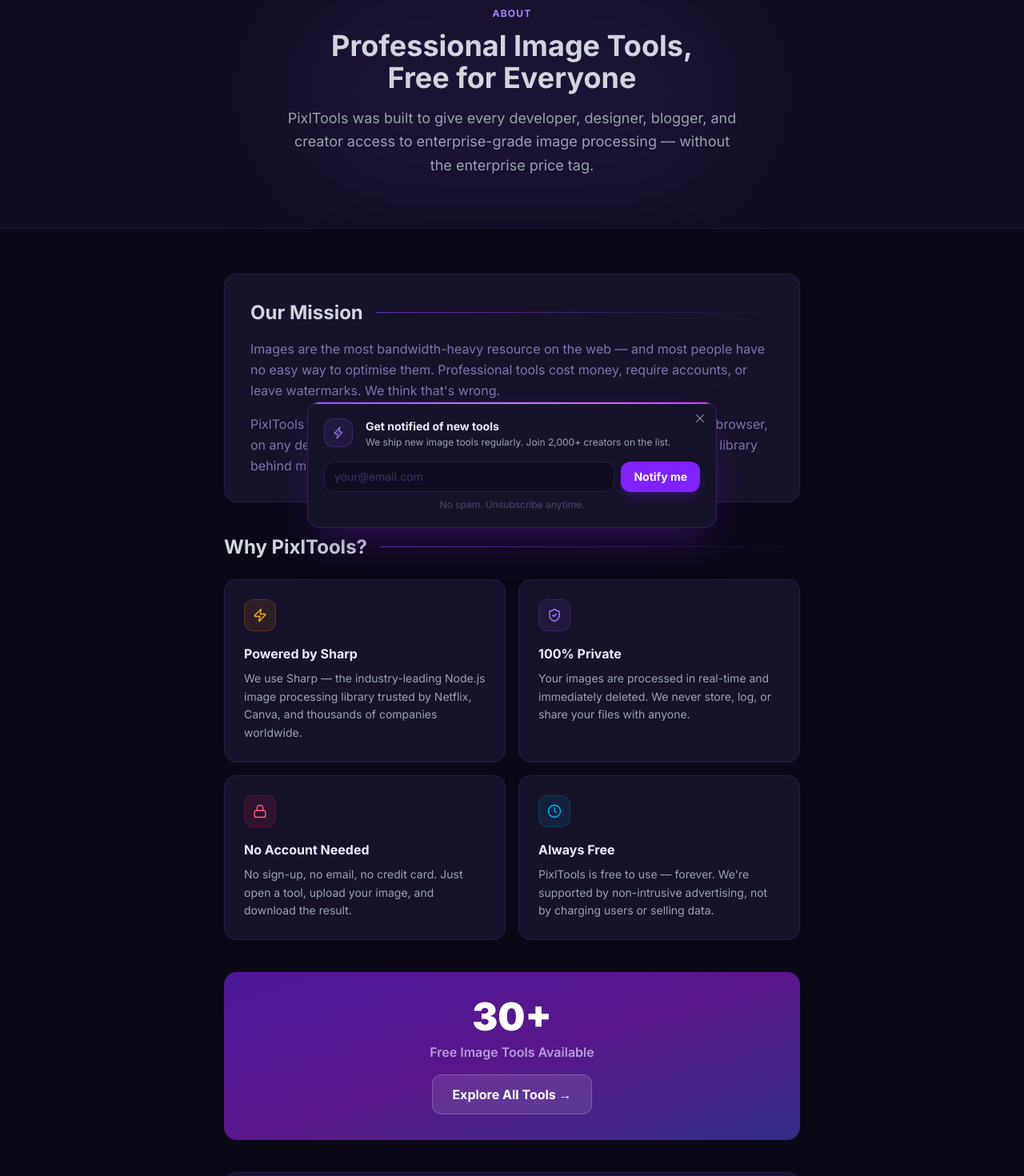
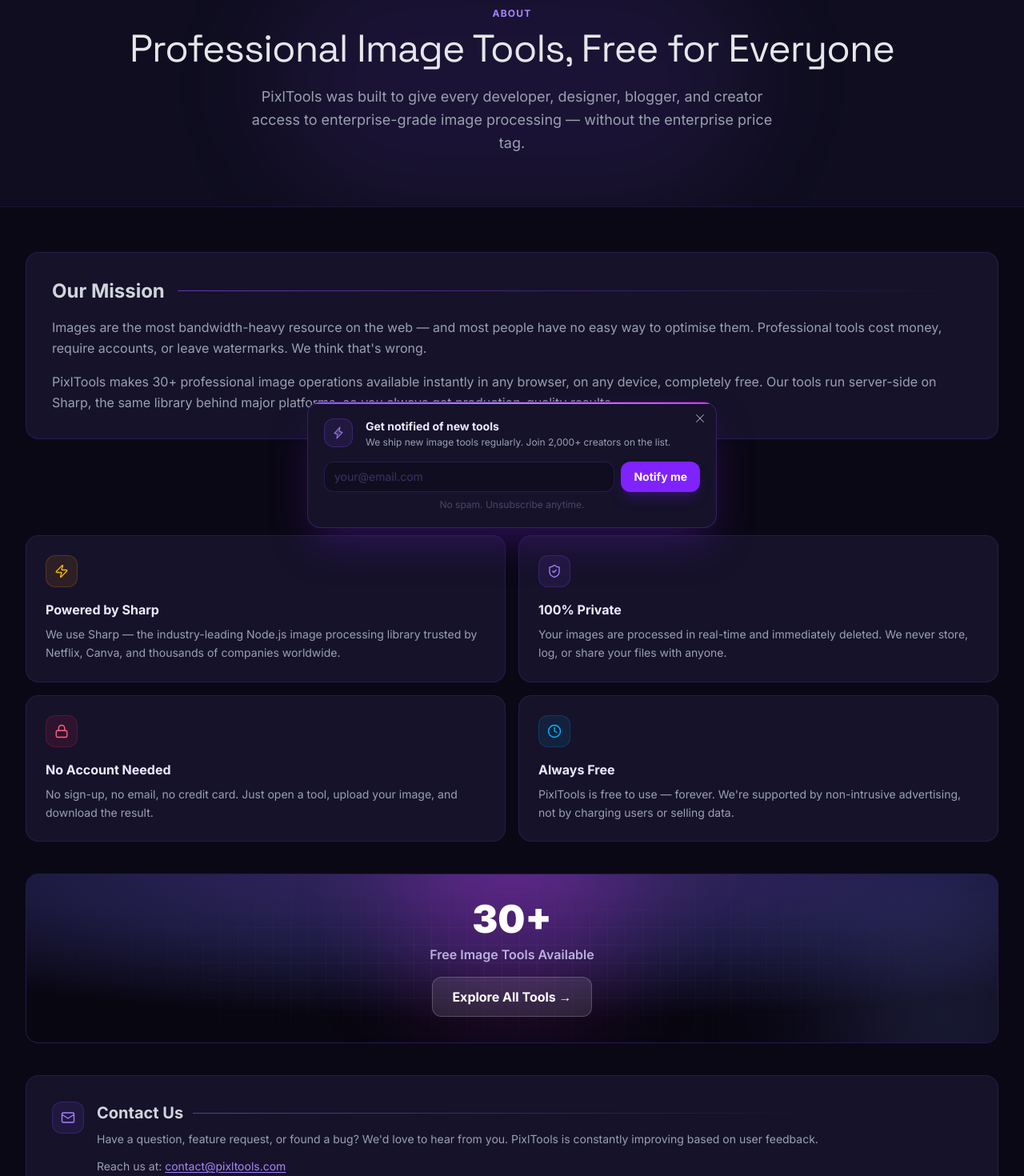
Before and after one commit to aashish-nepal/pixltools, a Next.js app: page /about in a window 1280 px wide. Shown: the part 120-1590 px from the top of the page at 80% size. Built offline with nearby package versions, Linux system fonts and the light colour scheme; no server answers.

Commit message:
Updated-About, Privacy and Terms

```diff
--- a/app/about/page.tsx
+++ b/app/about/page.tsx
@@ -40,17 +40,19 @@
             {/* Hero */}
             <div className="relative overflow-hidden bg-[#0f0d1f] border-b border-violet-500/10 py-16">
                 <div className="absolute top-1/2 left-1/2 -translate-x-1/2 -translate-y-1/2 w-[600px] h-[300px] bg-violet-500/10 rounded-full blur-3xl pointer-events-none" />
-                <div className="relative max-w-3xl mx-auto px-4 sm:px-6 text-center">
+                <div className="relative max-w-[1400px] mx-auto px-4 sm:px-8 text-center">
                     <p className="text-xs font-bold uppercase tracking-widest text-violet-400 mb-3">About</p>
-                    <h1 className="text-3xl md:text-4xl font-bold text-gray-300 mb-4">Professional Image Tools,<br />Free for Everyone</h1>
-                    <p className="text-gray-400 text-lg leading-relaxed max-w-xl mx-auto">
+                    <h1 className="font-display text-gray-200 leading-[1.02] text-4xl sm:text-5xl lg:text-5xl mb-5">
+                        Professional Image Tools, Free for Everyone
+                    </h1>
+                    <p className="text-gray-400 text-lg leading-relaxed max-w-2xl mx-auto">
                         PixlTools was built to give every developer, designer, blogger, and creator access to
                         enterprise-grade image processing — without the enterprise price tag.
                     </p>
                 </div>
             </div>
 
-            <div className="max-w-3xl mx-auto px-4 sm:px-6 py-14">
+            <div className="max-w-[1400px] mx-auto px-4 sm:px-8 py-14">
 
                 {/* Mission */}
                 <section className="bg-[#16122a] border border-violet-500/15 rounded-2xl p-8 mb-10">
@@ -58,11 +60,11 @@
                         <h2 className="text-2xl font-bold text-gray-300 whitespace-nowrap">Our Mission</h2>
                         <span className="h-px flex-1 bg-gradient-to-r from-violet-500/60 to-transparent" />
                     </div>
-                    <p className="text-violet-300/60 leading-relaxed mb-4">
+                    <p className="text-gray-400 leading-relaxed mb-4">
                         Images are the most bandwidth-heavy resource on the web — and most people have no easy way to
                         optimise them. Professional tools cost money, require accounts, or leave watermarks. We think that&apos;s wrong.
                     </p>
-                    <p className="text-violet-300/60 leading-relaxed">
+                    <p className="text-gray-400 leading-relaxed">
                         PixlTools makes 30+ professional image operations available instantly in any browser, on any device,
                         completely free. Our tools run server-side on Sharp, the same library behind major platforms, so you
                         always get production-quality results.
@@ -72,8 +74,7 @@
                 {/* Features */}
                 <section className="mb-10">
                     <div className="flex items-center gap-4 mb-6">
-                        <h2 className="text-2xl font-bold text-gray-300 whitespace-nowrap">Why PixlTools?</h2>
-                        <span className="h-px flex-1 bg-gradient-to-r from-violet-500/60 to-transparent" />
+                        <h2 className="font-display text-gray-200 leading-[1.02] text-4xl sm:text-5xl lg:text-4xl mb-5 text-center mx-auto">Why PixlTools?</h2>
                     </div>
                     <div className="grid grid-cols-1 sm:grid-cols-2 gap-4">
                         {FEATURES.map(({ icon: Icon, title, desc, color, bg, border }) => (
@@ -89,16 +90,21 @@
                 </section>
 
                 {/* Tools count */}
-                <section className="relative overflow-hidden bg-gradient-to-br from-violet-900 via-purple-900 to-indigo-900 rounded-2xl p-8 text-center mb-10">
-                    <div className="absolute inset-0 opacity-20 pointer-events-none" />
+                <section className="relative overflow-hidden rounded-2xl p-8 text-center mb-10 border border-violet-500/20 bg-[#0f0c1f]">
+                    <div className="pointer-events-none absolute inset-0 bg-[radial-gradient(120%_120%_at_50%_0%,rgba(139,92,246,0.35)_0%,rgba(99,102,241,0.18)_38%,rgba(8,6,16,0.96)_72%)]" />
+                    <div className="pointer-events-none absolute -top-28 left-1/2 h-72 w-72 -translate-x-1/2 rounded-full bg-fuchsia-500/20 blur-3xl" />
+                    <div className="pointer-events-none absolute -bottom-24 right-[-5%] h-64 w-64 rounded-full bg-indigo-400/20 blur-[90px]" />
+                    <div className="pointer-events-none absolute inset-0 opacity-30 [mask-image:radial-gradient(60%_60%_at_50%_50%,black,transparent)] bg-[linear-gradient(90deg,rgba(255,255,255,0.12)_1px,transparent_1px),linear-gradient(180deg,rgba(255,255,255,0.12)_1px,transparent_1px)] bg-[size:22px_22px]" />
+                    <div className="relative">
                         <div className="text-5xl font-black text-white mb-2">30+</div>
-                    <div className="text-violet-200/70 font-semibold mb-4">Free Image Tools Available</div>
+                        <div className="text-violet-200/80 font-semibold mb-4">Free Image Tools Available</div>
                         <Link
                             href="/"
                             className="inline-block bg-white/10 hover:bg-white/20 border border-white/20 text-white font-bold px-6 py-3 rounded-xl transition-colors"
                         >
                             Explore All Tools →
                         </Link>
+                    </div>
                 </section>
 
                 {/* Contact */}
@@ -119,10 +125,10 @@
                             <p className="text-sm text-gray-400">
                                 Reach us at:{" "}
                                 <a
-                                    href="mailto:hello@pixltools.com"
+                                    href="mailto:contact@pixltools.com"
                                     className="text-violet-400 hover:text-violet-300 transition-colors underline underline-offset-2"
                                 >
-                                    hello@pixltools.com
+                                    contact@pixltools.com
                                 </a>
                             </p>
                         </div>
--- a/app/privacy-policy/page.tsx
+++ b/app/privacy-policy/page.tsx
@@ -145,16 +145,16 @@
     return (
         <main className="min-h-screen bg-[#0b0816]">
             {/* Hero */}
-            <div className="relative overflow-hidden bg-[#0f0d1f] border-b border-violet-500/10 py-14">
-                <div className="absolute top-1/2 left-1/2 -translate-x-1/2 -translate-y-1/2 w-[500px] h-[250px] bg-violet-500/10 rounded-full blur-3xl pointer-events-none" />
-                <div className="relative max-w-3xl mx-auto px-4 sm:px-6">
+            <div className="relative overflow-hidden bg-[#0f0d1f] border-b border-violet-500/10 py-16">
+                <div className="absolute top-1/2 left-1/2 -translate-x-1/2 -translate-y-1/2 w-[600px] h-[300px] bg-violet-500/10 rounded-full blur-3xl pointer-events-none" />
+                <div className="relative max-w-[1400px] mx-auto px-4 sm:px-8 text-center">
                     <p className="text-xs font-bold uppercase tracking-widest text-violet-400 mb-3">Legal</p>
-                    <h1 className="text-3xl md:text-4xl font-bold text-gray-300 mb-3">Privacy Policy</h1>
+                    <h1 className="font-display text-gray-200 leading-[1.02] text-4xl sm:text-5xl lg:text-5xl mb-4">Privacy Policy</h1>
                     <p className="text-gray-400">Last updated: March 2026</p>
                 </div>
             </div>
 
-            <div className="max-w-3xl mx-auto px-4 sm:px-6 py-14">
+            <div className="max-w-[1400px] mx-auto px-4 sm:px-8 py-14">
                 {/* Highlight box */}
                 <div className="bg-violet-500/10 border border-violet-500/20 rounded-2xl p-5 mb-10 flex gap-4">
                     <span className="text-2xl">🔒</span>
--- a/app/terms/page.tsx
+++ b/app/terms/page.tsx
@@ -144,16 +144,16 @@
     return (
         <main className="min-h-screen bg-[#0b0816]">
             {/* Hero */}
-            <div className="relative overflow-hidden bg-[#0f0d1f] border-b border-violet-500/10 py-14">
-                <div className="absolute top-1/2 left-1/2 -translate-x-1/2 -translate-y-1/2 w-[500px] h-[250px] bg-violet-500/10 rounded-full blur-3xl pointer-events-none" />
-                <div className="relative max-w-3xl mx-auto px-4 sm:px-6">
+            <div className="relative overflow-hidden bg-[#0f0d1f] border-b border-violet-500/10 py-16">
+                <div className="absolute top-1/2 left-1/2 -translate-x-1/2 -translate-y-1/2 w-[600px] h-[300px] bg-violet-500/10 rounded-full blur-3xl pointer-events-none" />
+                <div className="relative max-w-[1400px] mx-auto px-4 sm:px-8 text-center">
                     <p className="text-xs font-bold uppercase tracking-widest text-violet-400 mb-3">Legal</p>
-                    <h1 className="text-3xl md:text-4xl font-bold text-gray-300 mb-3">Terms of Service</h1>
+                    <h1 className="font-display text-gray-200 leading-[1.02] text-4xl sm:text-5xl lg:text-5xl mb-4">Terms of Service</h1>
                     <p className="text-gray-400">Last updated: March 2026</p>
                 </div>
             </div>
 
-            <div className="max-w-3xl mx-auto px-4 sm:px-6 py-14">
+            <div className="max-w-[1400px] mx-auto px-4 sm:px-8 py-14">
                 {/* Summary box */}
                 <div className="bg-violet-500/10 border border-violet-500/20 rounded-2xl p-5 mb-10">
                     <p className="text-sm text-violet-300/60 leading-relaxed">
```
Lines whose indentation alone changed are shown as unchanged.
